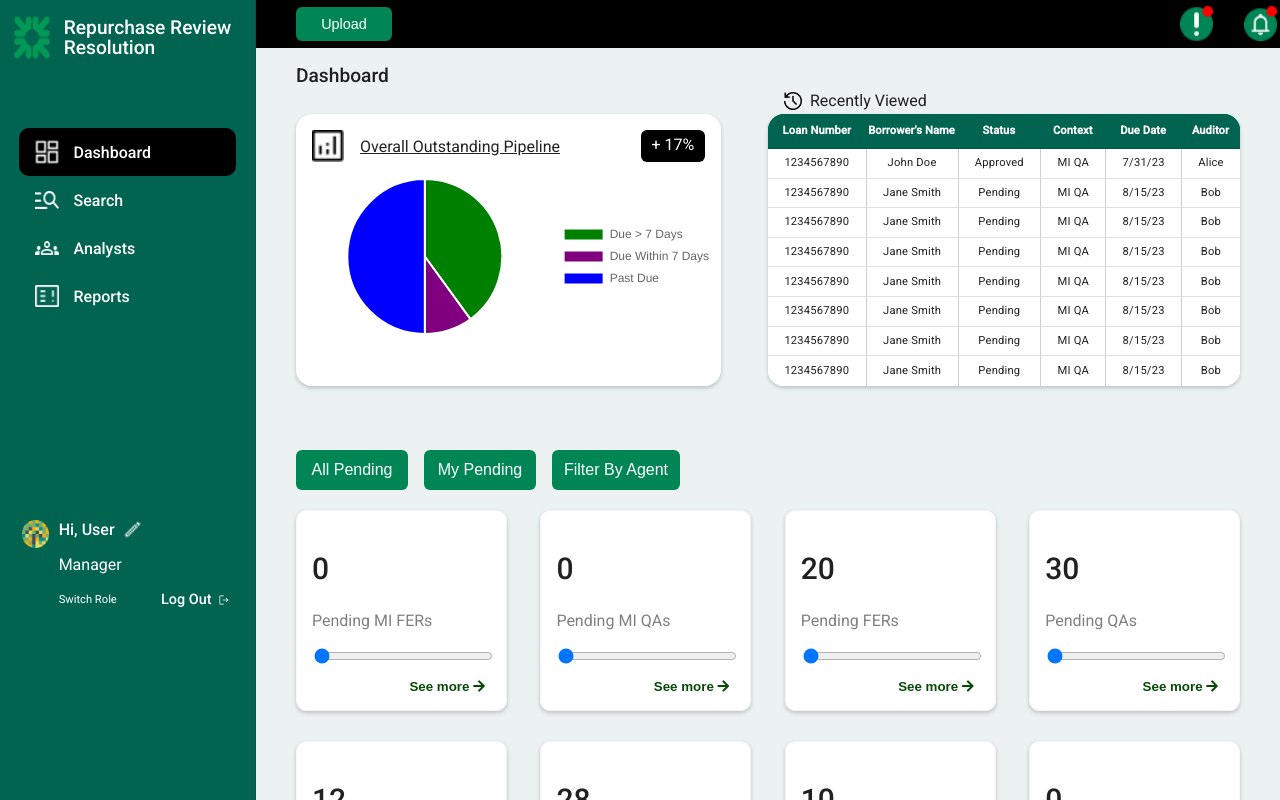
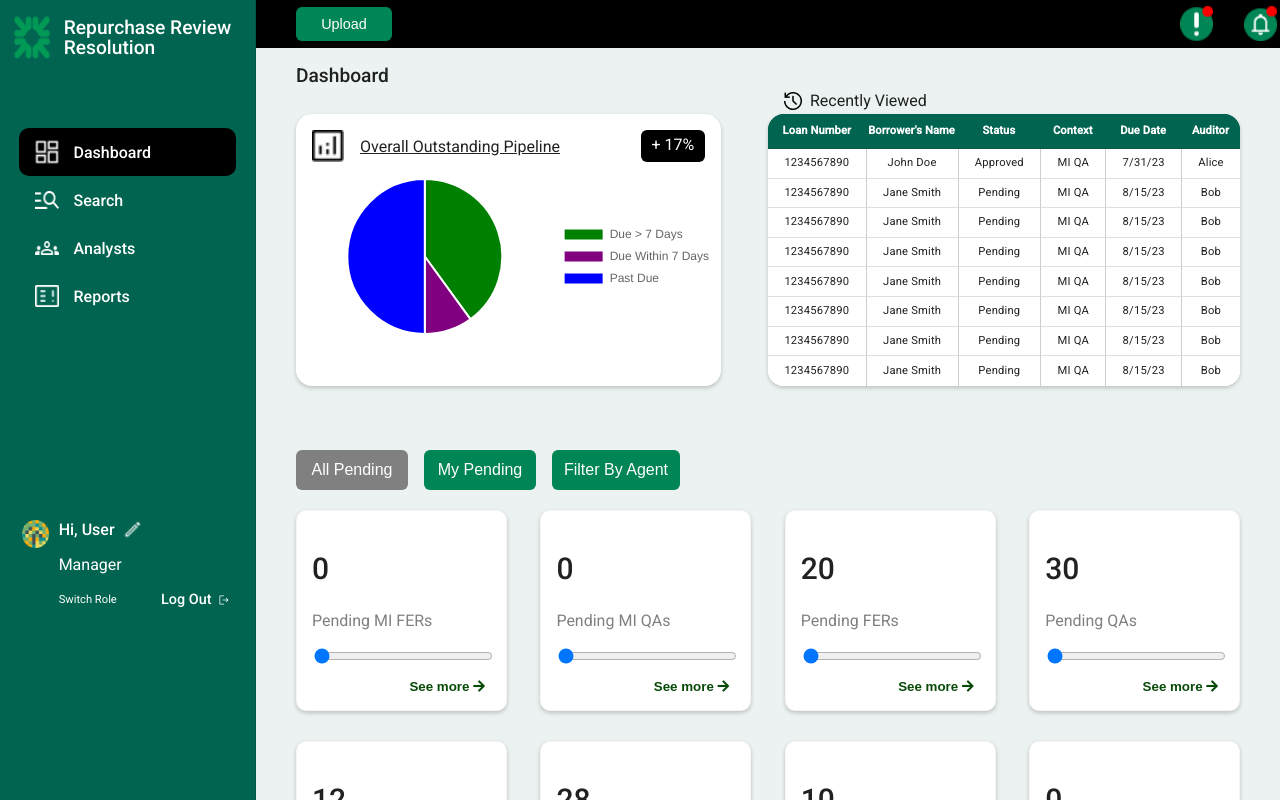
Before and after one commit to Taejun-bdiplus/mock-citizens-r3p, an Angular app: page /dashboard in a window 1280 px wide. Built offline with nearby package versions, Linux system fonts and the light colour scheme; what ng2-charts would draw is missing.

Commit message:
selected filter button has grey color

```diff
--- a/src/app/pages/main-layout/main-body/dashboard/dashboard.component.css
+++ b/src/app/pages/main-layout/main-body/dashboard/dashboard.component.css
@@ -139,3 +139,8 @@
 .dashabord-fourth-row {
   margin-top: 4rem;
 }
+
+.filter-button.selected {
+  background-color: grey;
+  /* Add other styles as needed */
+}
--- a/src/app/pages/main-layout/main-body/dashboard/dashboard.component.html
+++ b/src/app/pages/main-layout/main-body/dashboard/dashboard.component.html
@@ -19,11 +19,36 @@
     <!-- Filter & Reports -->
     <div class="dashabord-second-row">
         <!-- Filter -->
-        <div>
+        <!-- <div>
             <button class="filter-button">All Pending</button>
             <button class="filter-button">My Pending</button>
             <button class="filter-button-agent">Filter By Agent</button>
+        </div> -->
+
+        <div>
+          <button
+            class="filter-button"
+            [class.selected]="selectedFilter === 'All Pending'"
+            (click)="selectFilter('All Pending')"
+          >
+            All Pending
+          </button>
+          <button
+            class="filter-button"
+            [class.selected]="selectedFilter === 'My Pending'"
+            (click)="selectFilter('My Pending')"
+          >
+            My Pending
+          </button>
+          <button
+            class="filter-button-agent"
+            [class.selected]="selectedFilter === 'Filter By Agent'"
+            (click)="selectFilter('Filter By Agent')"
+          >
+            Filter By Agent
+          </button>
         </div>
+
 
         <!-- Report Cards -->
         <div class="card-container">
--- a/src/app/pages/main-layout/main-body/dashboard/dashboard.component.ts
+++ b/src/app/pages/main-layout/main-body/dashboard/dashboard.component.ts
@@ -27,4 +27,9 @@ export class DashboardComponent {
       this.selectedRole = selectedRole;
     });
   }
+
+  selectedFilter: string = 'All Pending';
+  selectFilter(filter: string): void {
+    this.selectedFilter = filter;
+  }
 }
```
